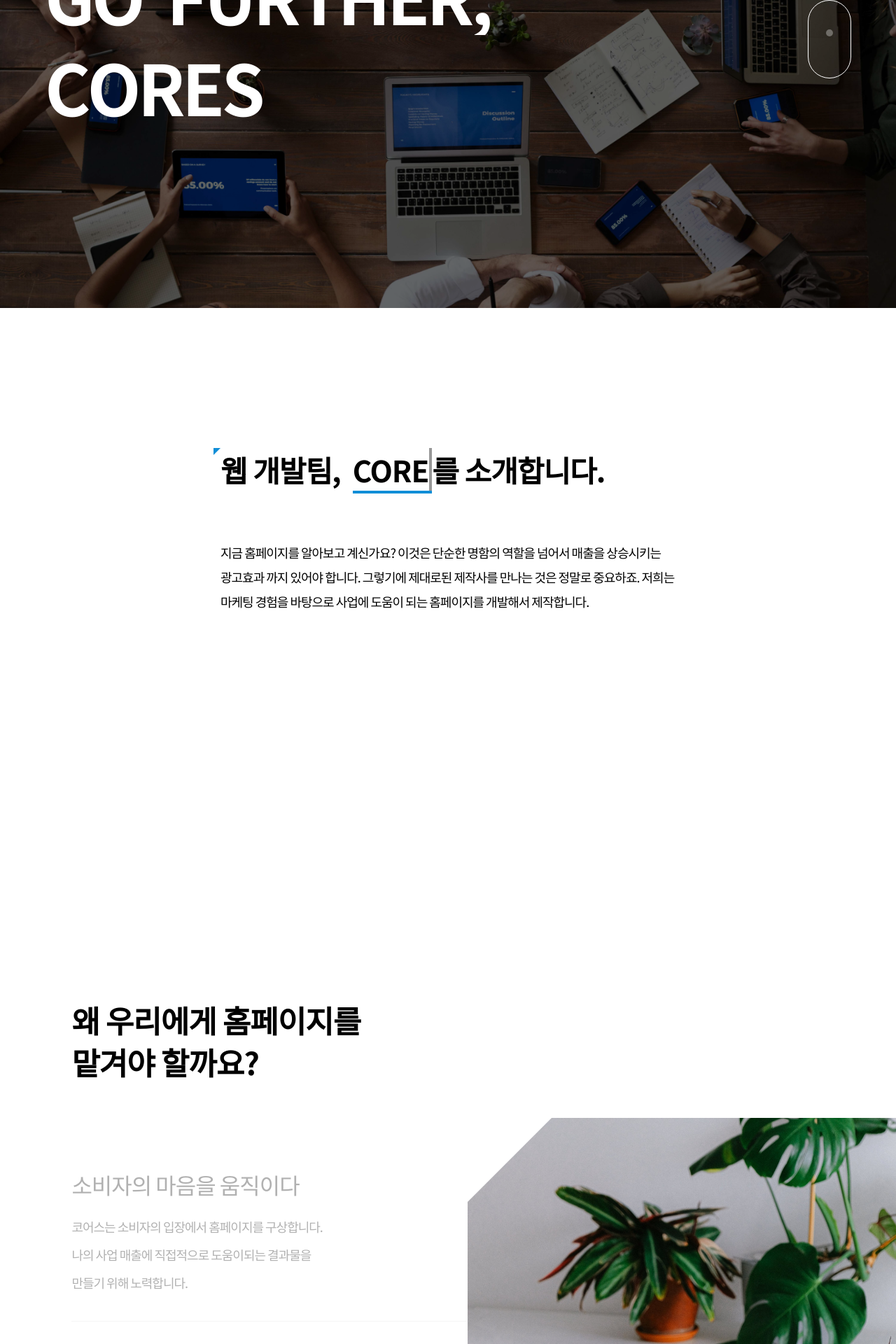
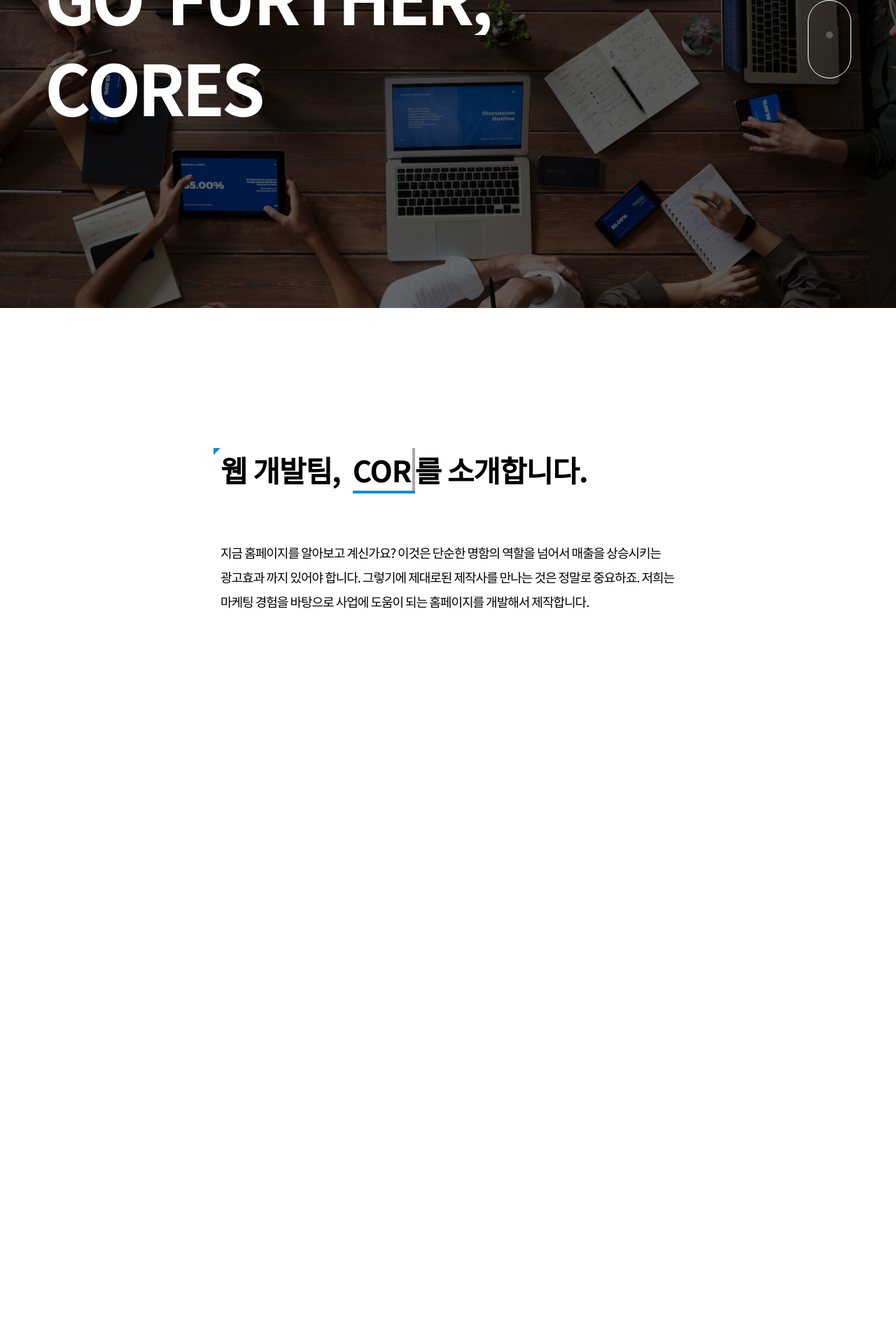
Before and after one commit to hbeautyacademy/hbeautyacademy, a React (Create React App) app: page / in a window 1280 px wide. Shown: the part 360-2280 px from the top of the page at 70% size. Built offline with nearby package versions, Linux system fonts and the light colour scheme.

Commit message:
해결??

```diff
--- a/src/App.css
+++ b/src/App.css
@@ -782,10 +782,11 @@ a {
 }
 
 .intro-brand__img {
+  position: fixed;
   background-repeat: no-repeat;
   background-position-x: center;
   background-size: cover;
-  background-attachment: fixed;
+  /* background-attachment: fixed; */
 }
 
 @media (max-width:834px) {
@@ -803,7 +804,6 @@ a {
   height: 400px;
   position: relative;
   overflow: hidden;
-  -webkit-transform: translateZ(0); /* fixed일 때 모바일에서 스크롤시 흔들림 해결 */
 }
 
 
@@ -819,7 +819,6 @@ a {
   /* height: 400px; */
   /* position: relative; */
   overflow-y: hidden;
-  -webkit-transform: translateZ(0); /* fixed일 때 모바일에서 스크롤시 흔들림 해결 */
 }
 
 .fixed-bg {
--- a/src/routes/Intro.js
+++ b/src/routes/Intro.js
@@ -176,6 +176,12 @@ export default function Intro(){
                             }}></div>
                             {console.log(useScroll('.fixed-bg-wrap', 0).stateY )}
                     </div>
+                </div>
+                <div className='intro-brand__img-wrap'>
+                        <div className={`intro-brand__img slide-in00  + ${useScroll('.intro-brand__img-wrap', 0.85).isShow ? 'slide-in01' : ''}`}
+                         style={{backgroundImage: 'url(/img/it05.jpg)',
+                         transform: `translateY(${150 + (useScroll('.intro-brand__img-wrap', 0).stateY * 0.3) + 'px'})`
+                         }}></div>
                 </div>
                 {/* <div className='intro-brand__img-wrap'>
                         <div className={`intro-brand__img slide-in00  + ${useScroll('.intro-brand__img-wrap', 0.85).isShow ? 'slide-in01' : ''}`}
```
